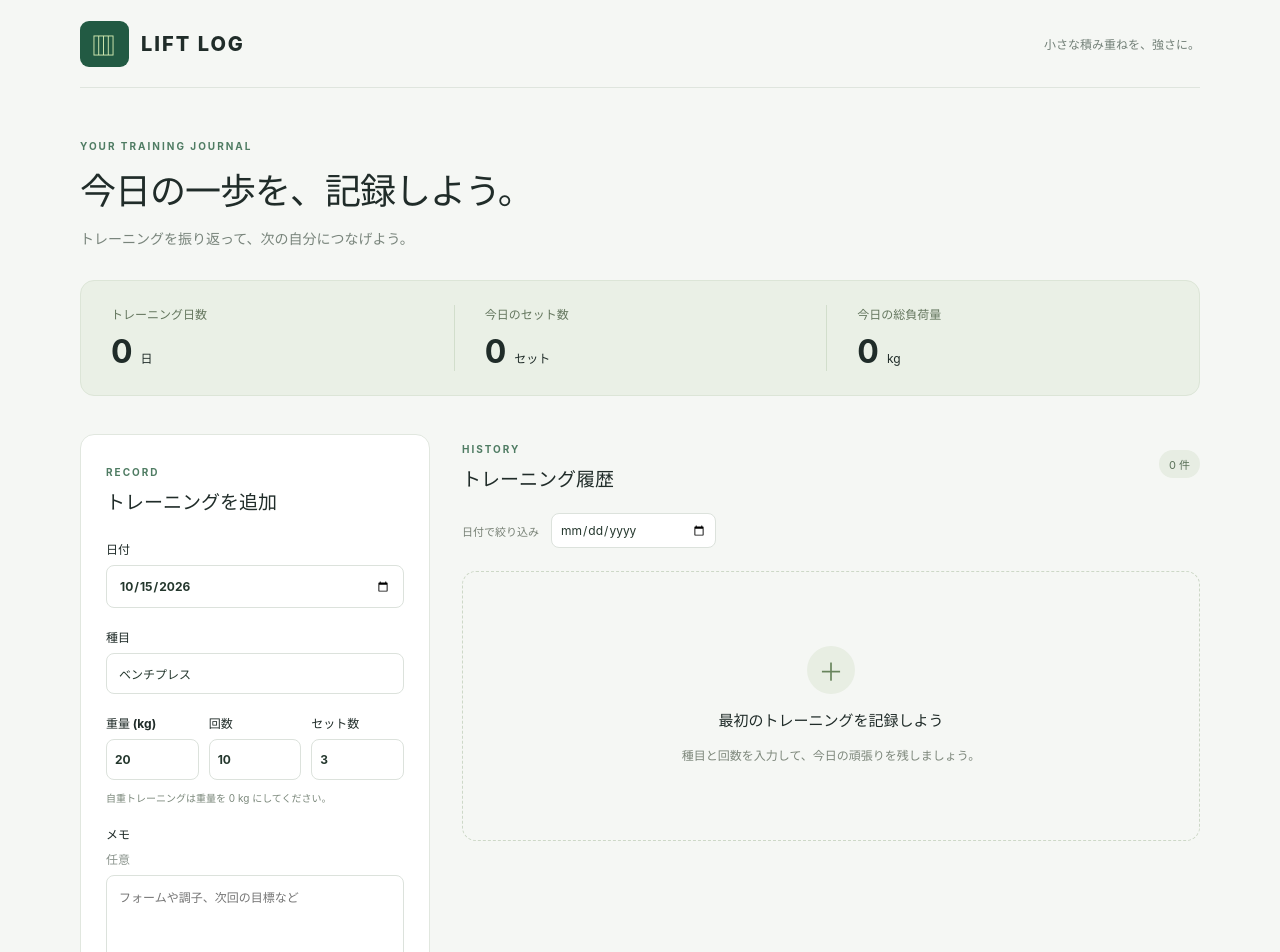
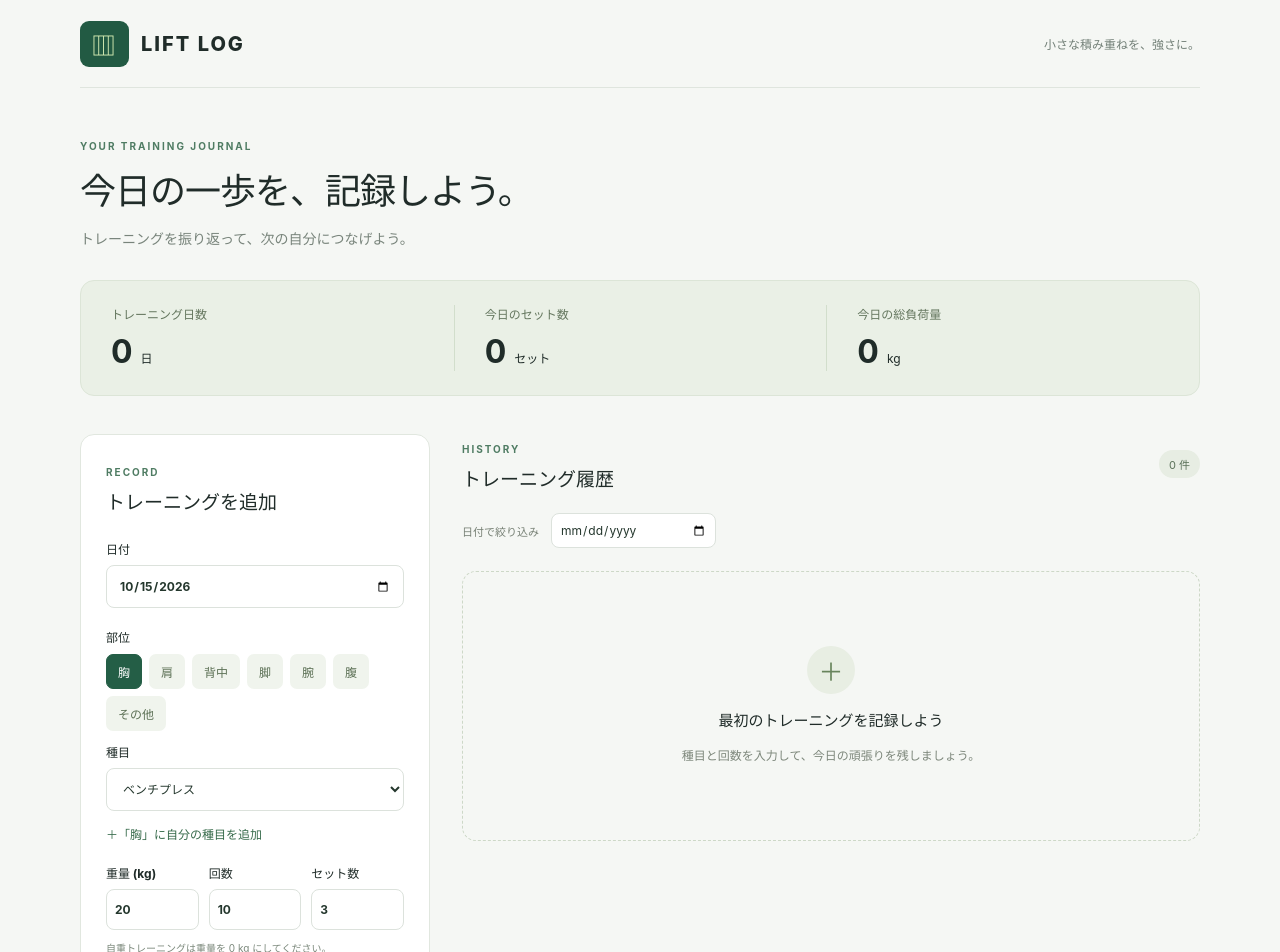
Before and after one commit to KifuOishi/Workingout-app, a React (Vite) app: page / in a window 1280 px wide. Shown: the top 952 px of the page. Built offline with nearby package versions, Linux system fonts and the light colour scheme.

Commit message:
add some feature

```diff
--- a/src/App.tsx
+++ b/src/App.tsx
@@ -1,10 +1,12 @@
 import { useState } from 'react'
 import type { FormEvent } from 'react'
 import './App.css'
+import ExercisePicker from './ExercisePicker'
+import { defaultExercises, exerciseStorageKey, readExercises } from './exercises'
+import type { Category, Exercise } from './exercises'
 
-type Workout = { id: string; date: string; exercise: string; weight: number; reps: number; sets: number; note: string }
+type Workout = { id: string; date: string; exercise: string; weight: number; reps: number; sets: number; note: string; category?: Category }
 const key = 'workingout.records.v1'
-const exercises = ['ベンチプレス', 'スクワット', 'デッドリフト', 'ショルダープレス', 'ラットプルダウン', 'ダンベルカール', '腕立て伏せ', '懸垂']
 const today = () => { const d = new Date(); return `${d.getFullYear()}-${String(d.getMonth() + 1).padStart(2, '0')}-${String(d.getDate()).padStart(2, '0')}` }
 function load(): { records: Workout[]; error: string } {
   try {
@@ -23,7 +25,20 @@ function App() {
   const [error, setError] = useState(initial.error)
   const [notice, setNotice] = useState('')
   const [date, setDate] = useState(today)
-  const [exercise, setExercise] = useState(exercises[0])
+  const [catalogInitial] = useState(readExercises)
+  const [customExercises, setCustomExercises] = useState<Exercise[]>(catalogInitial.exercises)
+  const [category, setCategory] = useState<Category>('胸')
+  const [exercise, setExercise] = useState('ベンチプレス')
+  const catalog = [...defaultExercises, ...customExercises].filter((item, index, all) => all.findIndex(e => e.category === item.category && e.name === item.name) === index)
+  function addExercise(part: Category, name: string): string | null {
+    if (!name || name.length > 80) return '種目名を1〜80文字で入力してください。'
+    if (catalog.some(e => e.category === part && e.name.normalize('NFKC').toLocaleLowerCase() === name.normalize('NFKC').toLocaleLowerCase())) return 'この部位には同じ名前の種目が登録されています。'
+    const next = [...customExercises, { category: part, name }]
+    try { localStorage.setItem(exerciseStorageKey, JSON.stringify(next)) }
+    catch { return '種目を保存できませんでした。ブラウザの保存設定や空き容量を確認してください。' }
+    setCustomExercises(next); setCategory(part); setExercise(name); setNotice(`「${part}」に「${name}」を追加しました。`)
+    return null
+  }
   const [weight, setWeight] = useState('20')
   const [reps, setReps] = useState('10')
   const [sets, setSets] = useState('3')
@@ -38,10 +53,10 @@ function App() {
   function submit(e: FormEvent<HTMLFormElement>) {
     e.preventDefault()
     if (!exercise.trim() || !date || !Number.isFinite(+weight) || +weight < 0 || !Number.isInteger(+reps) || +reps < 1 || !Number.isInteger(+sets) || +sets < 1) { setError('種目と日付、正しい重量・回数・セット数を入力してください。'); return }
-    const record: Workout = { id: editing ?? crypto.randomUUID(), date, exercise: exercise.trim(), weight: +weight, reps: +reps, sets: +sets, note: note.trim() }
+    const record: Workout = { id: editing ?? crypto.randomUUID(), date, exercise: exercise.trim(), weight: +weight, reps: +reps, sets: +sets, note: note.trim(), category }
     if (save(editing ? records.map(r => r.id === editing ? record : r) : [...records, record], editing ? '記録を更新しました。' : 'トレーニングを記録しました。')) { setEditing(null); setNote('') }
   }
-  function edit(r: Workout) { setEditing(r.id); setDate(r.date); setExercise(r.exercise); setWeight(String(r.weight)); setReps(String(r.reps)); setSets(String(r.sets)); setNote(r.note); setNotice(''); document.getElementById('record-form')?.scrollIntoView({ behavior: 'smooth' }) }
+  function edit(r: Workout) { setEditing(r.id); setDate(r.date); setExercise(r.exercise); setCategory(r.category ?? catalog.find(e => e.name === r.exercise)?.category ?? 'その他'); setWeight(String(r.weight)); setReps(String(r.reps)); setSets(String(r.sets)); setNote(r.note); setNotice(''); document.getElementById('record-form')?.scrollIntoView({ behavior: 'smooth' }) }
   const visible = records.filter(r => !filter || r.date === filter).sort((a, b) => b.date.localeCompare(a.date))
   const dates = [...new Set(visible.map(r => r.date))]
   const current = records.filter(r => r.date === today())
@@ -55,6 +70,7 @@ function App() {
           <div><span>今日のセット数</span><strong>{number(current.reduce((s, r) => s + r.sets, 0))}<small>セット</small></strong></div>
           <div><span>今日の総負荷量</span><strong>{number(current.reduce((s, r) => s + r.weight * r.reps * r.sets, 0))}<small>kg</small></strong></div>
         </section>
+        {catalogInitial.error && <div role="alert" className="error">{catalogInitial.error}</div>}
         {error && <div role="alert" className="error">{error}</div>}
         <p role="status" className="notice">{notice}</p>
         <div className="workspace">
@@ -62,8 +78,7 @@ function App() {
             <div className="panel-title"><span className="eyebrow">RECORD</span><h2>{editing ? '記録を編集' : 'トレーニングを追加'}</h2></div>
             <form onSubmit={submit}>
               <label>日付<input type="date" required value={date} onChange={e => setDate(e.target.value)} /></label>
-              <label>種目<input list="exercises" maxLength={80} required value={exercise} onChange={e => setExercise(e.target.value)} placeholder="種目を選択、または入力" /></label>
-              <datalist id="exercises">{exercises.map(name => <option key={name} value={name} />)}</datalist>
+              <ExercisePicker category={category} exercise={exercise} exercises={catalog} onChange={(part, name) => { setCategory(part); setExercise(name) }} onAdd={addExercise} />
               <div className="number-fields">
                 <label>重量 (kg)<input type="number" min="0" max="10000" step="0.1" required value={weight} onChange={e => setWeight(e.target.value)} /></label>
                 <label>回数<input type="number" min="1" max="10000" step="1" required value={reps} onChange={e => setReps(e.target.value)} /></label>
--- /dev/null
+++ b/src/ExercisePicker.tsx
@@ -0,0 +1,28 @@
+import { useState } from 'react'
+import { categories } from './exercises'
+import type { Category, Exercise } from './exercises'
+
+type Props = {
+  category: Category
+  exercise: string
+  exercises: Exercise[]
+  onChange: (category: Category, name: string) => void
+  onAdd: (category: Category, name: string) => string | null
+}
+export default function ExercisePicker({ category, exercise, exercises, onChange, onAdd }: Props) {
+  const [adding, setAdding] = useState(false)
+  const [name, setName] = useState('')
+  const [error, setError] = useState('')
+  const options = exercises.filter(e => e.category === category)
+  function add() {
+    const result = onAdd(category, name.trim())
+    setError(result ?? '')
+    if (!result) { setAdding(false); setName('') }
+  }
+  return <div className="exercise-picker">
+    <fieldset className="category-picker"><legend>部位</legend><div className="category-buttons">{categories.map(c => <button type="button" key={c} aria-pressed={category === c} onClick={() => { onChange(c, exercises.find(e => e.category === c)?.name ?? ''); setError('') }}>{c}</button>)}</div></fieldset>
+    <label>種目<select required value={exercise} onChange={e => onChange(category, e.target.value)}><option value="" disabled>種目を選択してください</option>{!options.some(e => e.name === exercise) && exercise && <option value={exercise}>{exercise}（過去の記録）</option>}{options.map(e => <option value={e.name} key={e.name}>{e.name}</option>)}</select></label>
+    <button type="button" className="add-exercise-toggle" aria-expanded={adding} onClick={() => { setAdding(!adding); setError('') }}>{adding ? '種目の追加を閉じる' : `＋「${category}」に自分の種目を追加`}</button>
+    {adding && <div className="custom-exercise"><label>「{category}」に追加する種目名<input value={name} maxLength={80} onChange={e => { setName(e.target.value); setError('') }} onKeyDown={e => { if (e.key === 'Enter' && !e.nativeEvent.isComposing) { e.preventDefault(); add() } }} placeholder="例：自分用のトレーニング" /></label><p>追加した種目は、次回からも選べます。</p>{error && <p role="alert" className="exercise-error">{error}</p>}<button type="button" className="secondary" onClick={add}>種目を保存して選択</button></div>}
+  </div>
+}
--- /dev/null
+++ b/src/exercises.ts
@@ -0,0 +1,21 @@
+export const categories = ['胸', '肩', '背中', '脚', '腕', '腹', 'その他'] as const
+export type Category = typeof categories[number]
+export type Exercise = { category: Category; name: string }
+const presets: Record<Category, string[]> = {
+  胸: ['ベンチプレス', 'インクラインベンチプレス', 'ダンベルプレス', 'ダンベルフライ', 'ケーブルクロスオーバー', 'チェストプレス', '腕立て伏せ', 'ディップス'],
+  肩: ['ショルダープレス', 'ダンベルショルダープレス', 'サイドレイズ', 'フロントレイズ', 'リアレイズ', 'フェイスプル', 'アーノルドプレス'],
+  背中: ['デッドリフト', 'ラットプルダウン', '懸垂', 'ベントオーバーロウ', 'ワンハンドロウ', 'シーテッドロウ', 'バックエクステンション'],
+  脚: ['スクワット', 'レッグプレス', 'ブルガリアンスクワット', 'ランジ', 'レッグエクステンション', 'レッグカール', 'ルーマニアンデッドリフト', 'ヒップスラスト', 'カーフレイズ'],
+  腕: ['ダンベルカール', 'バーベルカール', 'ハンマーカール', 'プリーチャーカール', 'トライセプスプレスダウン', 'フレンチプレス', 'トライセプスキックバック'],
+  腹: ['クランチ', 'シットアップ', 'レッグレイズ', 'アブローラー', 'バイシクルクランチ', 'ケーブルクランチ', 'リバースクランチ'],
+  その他: ['バーピー', 'ケトルベルスイング', 'ファーマーズウォーク'],
+}
+export const defaultExercises: Exercise[] = categories.flatMap(category => presets[category].map(name => ({ category, name })))
+export const exerciseStorageKey = 'workingout.exercises.v1'
+export function readExercises(): { exercises: Exercise[]; error: string } {
+  try {
+    const data: unknown = JSON.parse(localStorage.getItem(exerciseStorageKey) ?? '[]')
+    if (!Array.isArray(data) || !data.every(e => e && categories.includes(e.category) && typeof e.name === 'string' && e.name.trim().length > 0 && e.name.length <= 80)) throw new Error()
+    return { exercises: data, error: '' }
+  } catch { return { exercises: [], error: '追加した種目を読み込めませんでした。ブラウザの保存設定を確認してください。' } }
+}
```
Also changed, not shown: src/App.css.
